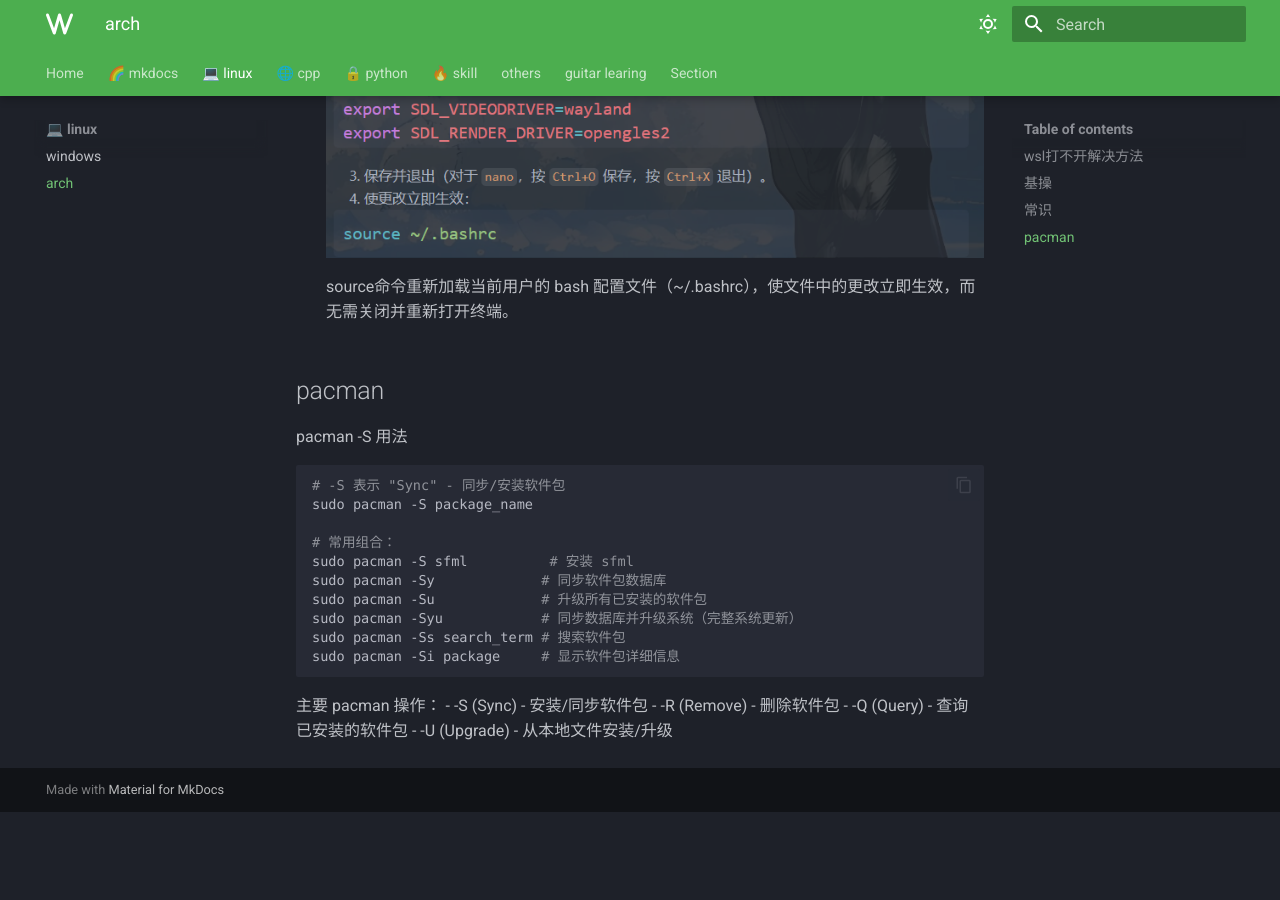
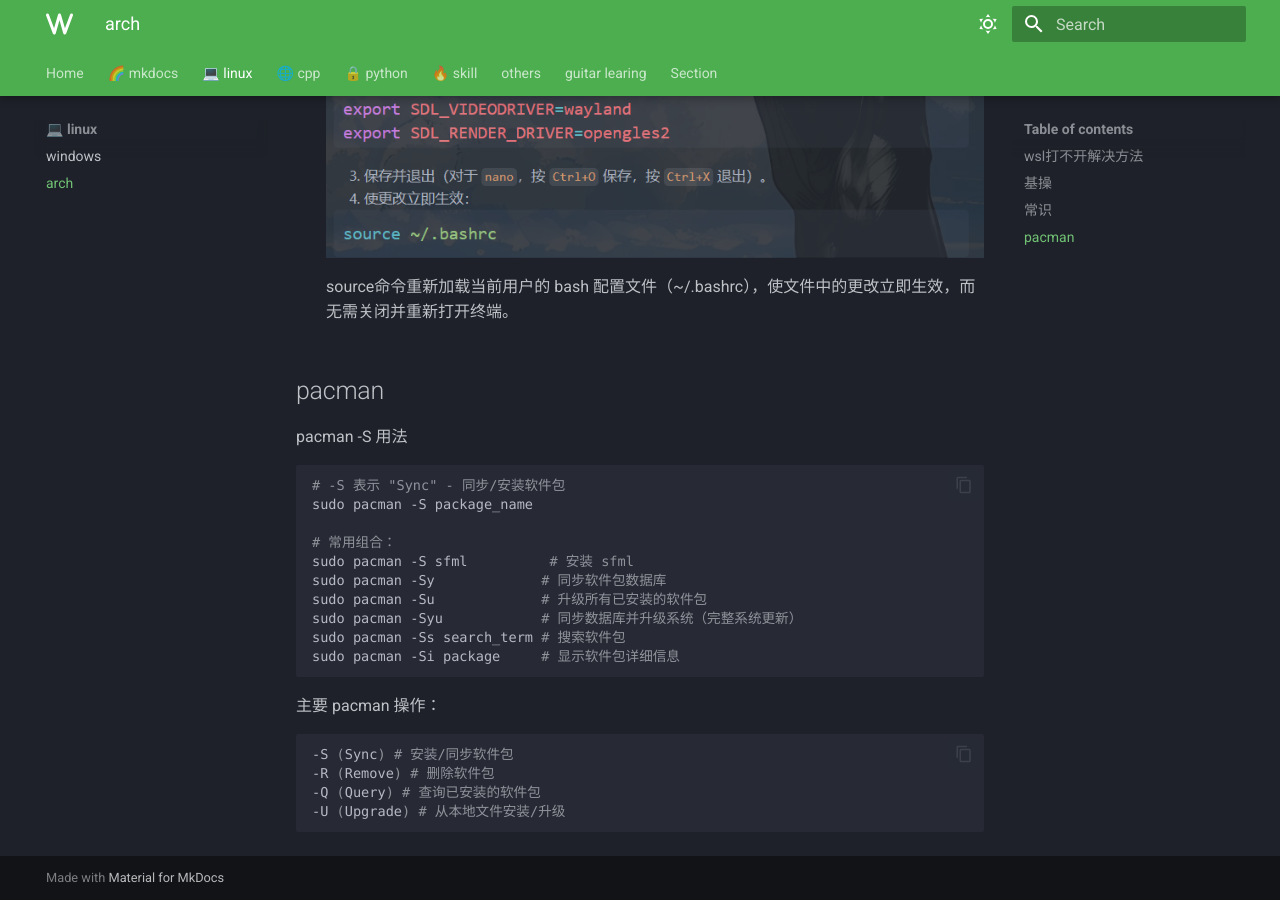
Before and after one commit to zhuiluozhiji/mkdocs-material-dingzhensite, an MkDocs documentation site: the page built from docs/linux/linux/linux.md, in a window 1280 px wide and 900 px high, scrolled down 1276 px. Built offline with MkDocs 1.6.1 and Material for MkDocs 9.7.7, drawn with Linux system fonts in a browser that asks for light colours; some web fonts are replaced; before the commit the page ends 2088 px from its top, so only the background shows below that.

Commit message:
ssh免密配置

````diff
--- a/docs/linux/linux/linux.md
+++ b/docs/linux/linux/linux.md
@@ -46,7 +46,9 @@
 ```
 
 主要 pacman 操作：
-- -S (Sync) - 安装/同步软件包
--  -R (Remove) - 删除软件包
-- -Q (Query) - 查询已安装的软件包
-- -U (Upgrade) - 从本地文件安装/升级
+```shell
+-S (Sync) # 安装/同步软件包
+-R (Remove) # 删除软件包
+-Q (Query) # 查询已安装的软件包
+-U (Upgrade) # 从本地文件安装/升级
+```
--- a/git_auto.py
+++ b/git_auto.py
@@ -56,8 +56,9 @@
 
     # 4. Git push (可能也需要交互输入密码)
     print("[4/4] 正在推送到远程仓库...")
-    print("可能需要输入 SSH 密钥的 passphrase...")
-    if not run_command_interactive("git push"):
+    # print("可能需要输入 SSH 密钥的 passphrase...")
+    # if not run_command_interactive("git push"):  # 现在我已经做了ssh免密配置了
+    if not run_command("git push"):
         print("Git push 失败！")
         return
 
````
